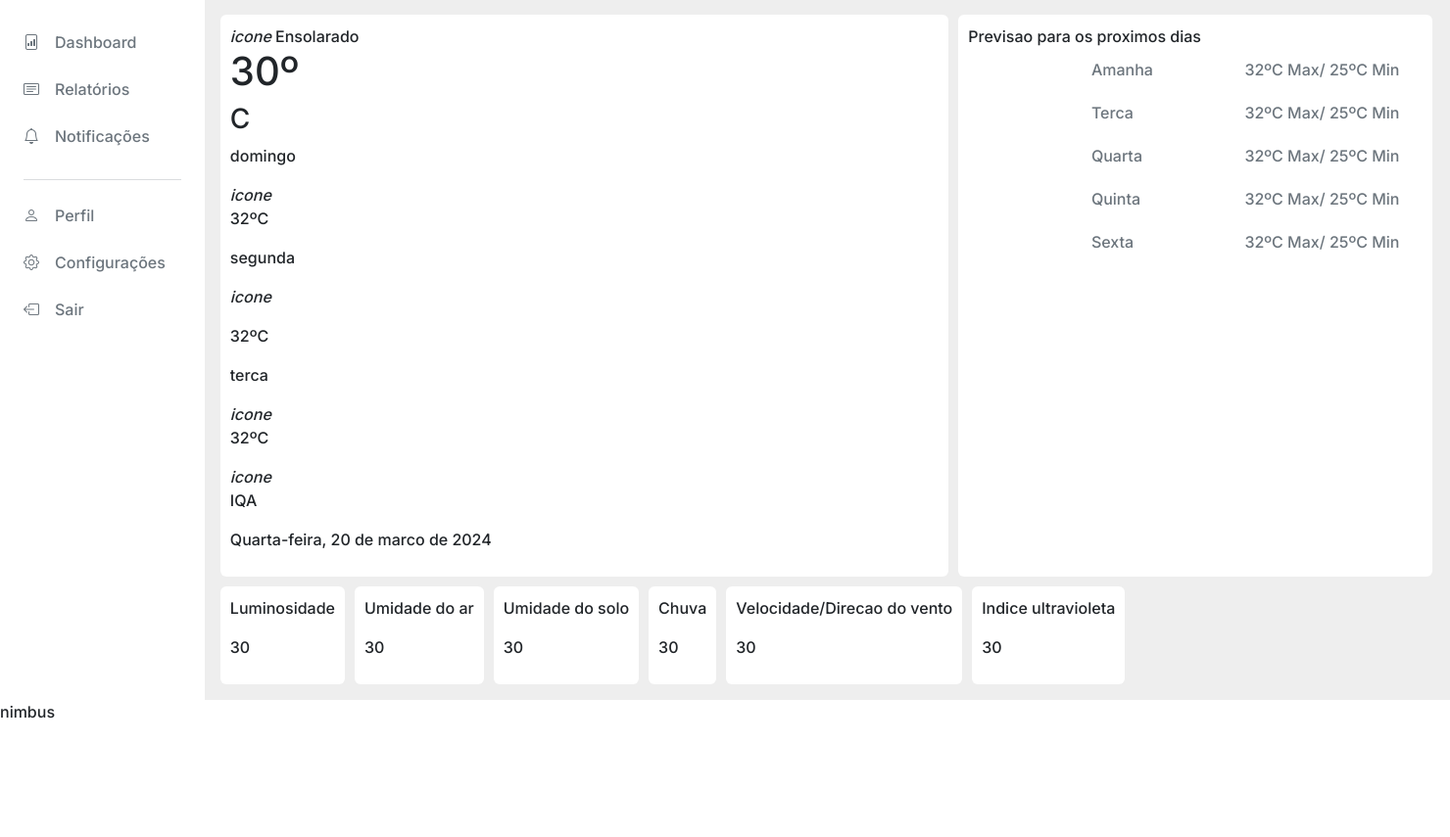
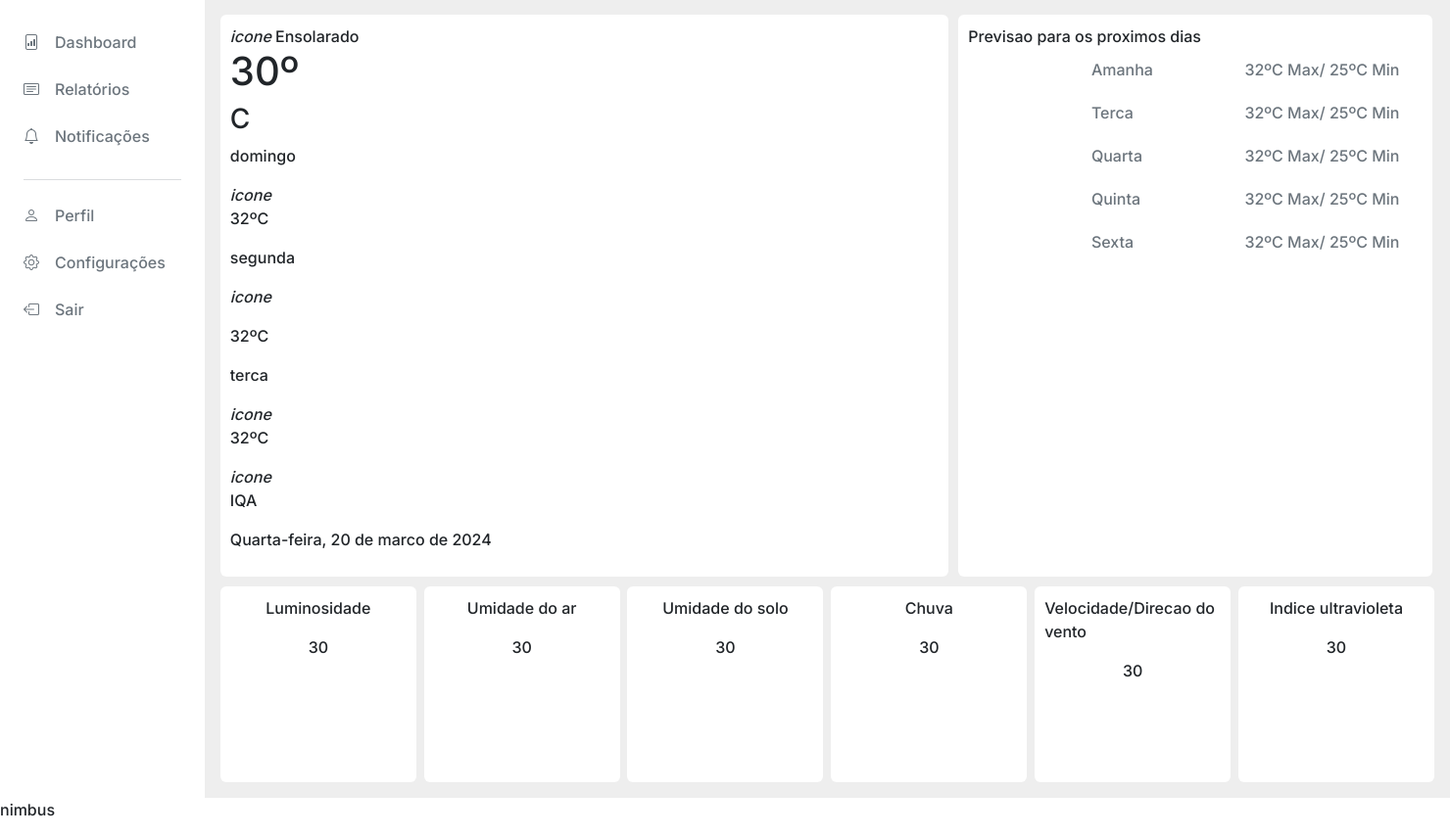
Before and after one commit to nnathalia/SIMC, a Django app: page /dashboard/ in a window 1480 px wide. Shown: the part 56-911 px from the top of the page at 98% size. Before the commit the page ends 790 px from the top, so only its background shows below. Run offline with Django 5.2, Linux system fonts and the light colour scheme; some libraries are stand-ins or nearby versions.

Commit message:
update css

```diff
--- a/NimbusWeb/static/css/style.css
+++ b/NimbusWeb/static/css/style.css
@@ -99,7 +99,7 @@
   width: 39%;
 }
 
-.container-gerador
+.container-gerador,
 .container-cards{
   width: 100%;
 }
@@ -210,7 +210,14 @@
 div .container-cards{
   display: flex;
   justify-content: space-between;
-  gap: 10px;
+}
+
+.card-info{
+  display: flex;
+  flex-direction: column;
+  align-items: center;
+  width: 200px;
+  height: 200px;
 }
 
 @media (max-width: 1243px){
```
